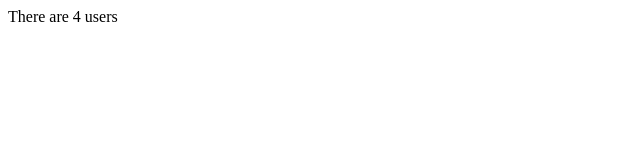
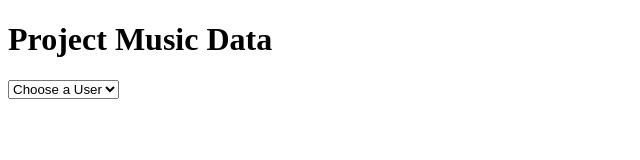
Before and after one commit to trngdothuy/Piscine-Sprint-Project-Music-Data, a website with bundled scripts: page index.html in a window 1280 px wide. Shown: the whole page, without its empty margins (0-640 px from the left). Built offline with nearby package versions, Linux system fonts and the light colour scheme.

Commit message:
Make selector bar

```diff
--- a/common.js
+++ b/common.js
@@ -1,3 +1,7 @@
-import { getUserIDs } from "./data.js";
+import { getUserIDs, getSong, getListenEvents } from "./data.js";
 
 export const countUsers = () => getUserIDs().length;
+
+export const songs = () => getSong();
+
+console.log(songs)
--- a/index.html
+++ b/index.html
@@ -8,6 +8,11 @@
 <body>
     <main>
         <h1>Project Music Data</h1>
+        <div class="selector-bar">
+            <select name="user" id="user-selector">
+                <option value="default">Choose a User</option>
+            </select>
+        </div>
     </main>
     <script type="module" src="script.js"></script>
 </body>
--- a/script.js
+++ b/script.js
@@ -1,5 +1,14 @@
 import { countUsers } from "./common.js";
 
-window.onload = function () {
-  document.querySelector("body").innerText = `There are ${countUsers()} users`;
+const userSelector = document.getElementById("user-selector")
+
+function render() {
+  for (let i = 0; i < countUsers(); i++) {
+    let option = document.createElement("option")
+    option.value = i;
+    option.innerHTML = `User ${i}`
+    userSelector.append(option)
+  }
 };
+
+render()
```
Also changed, not shown: README.md.
